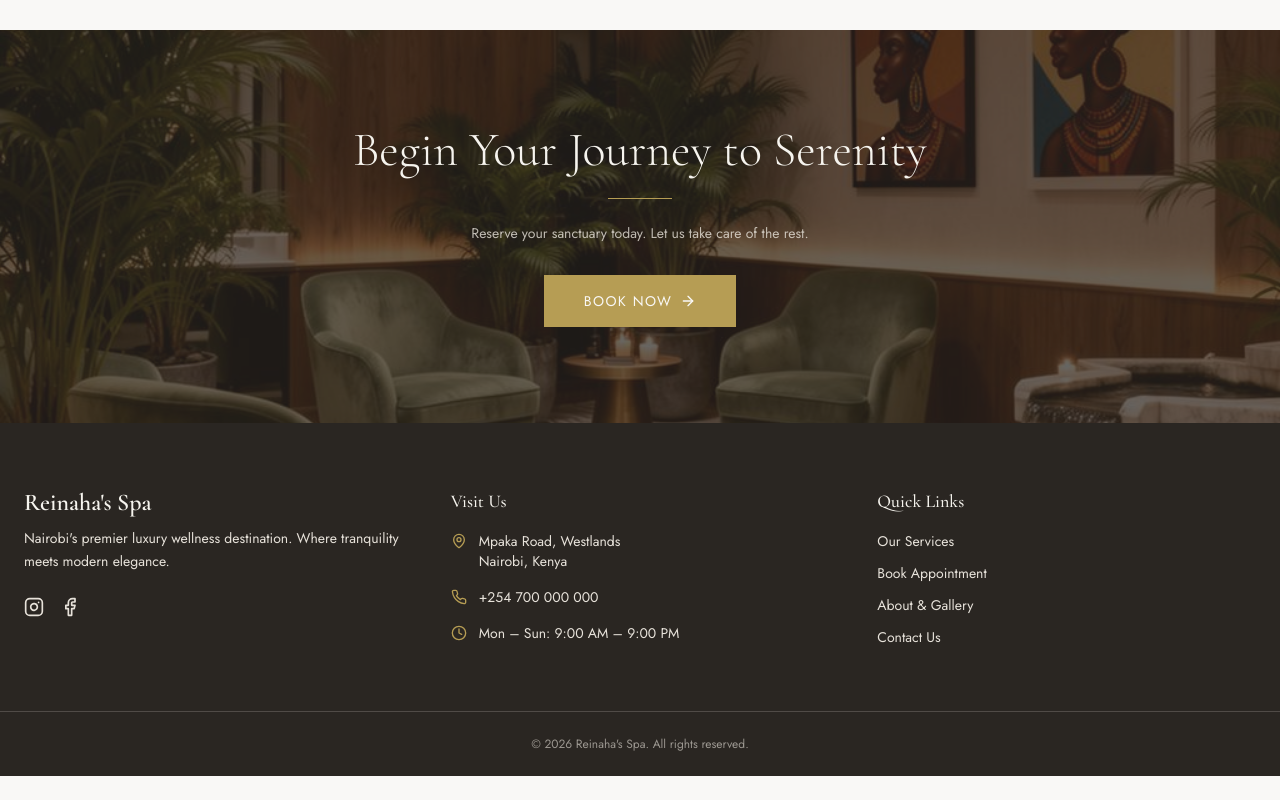
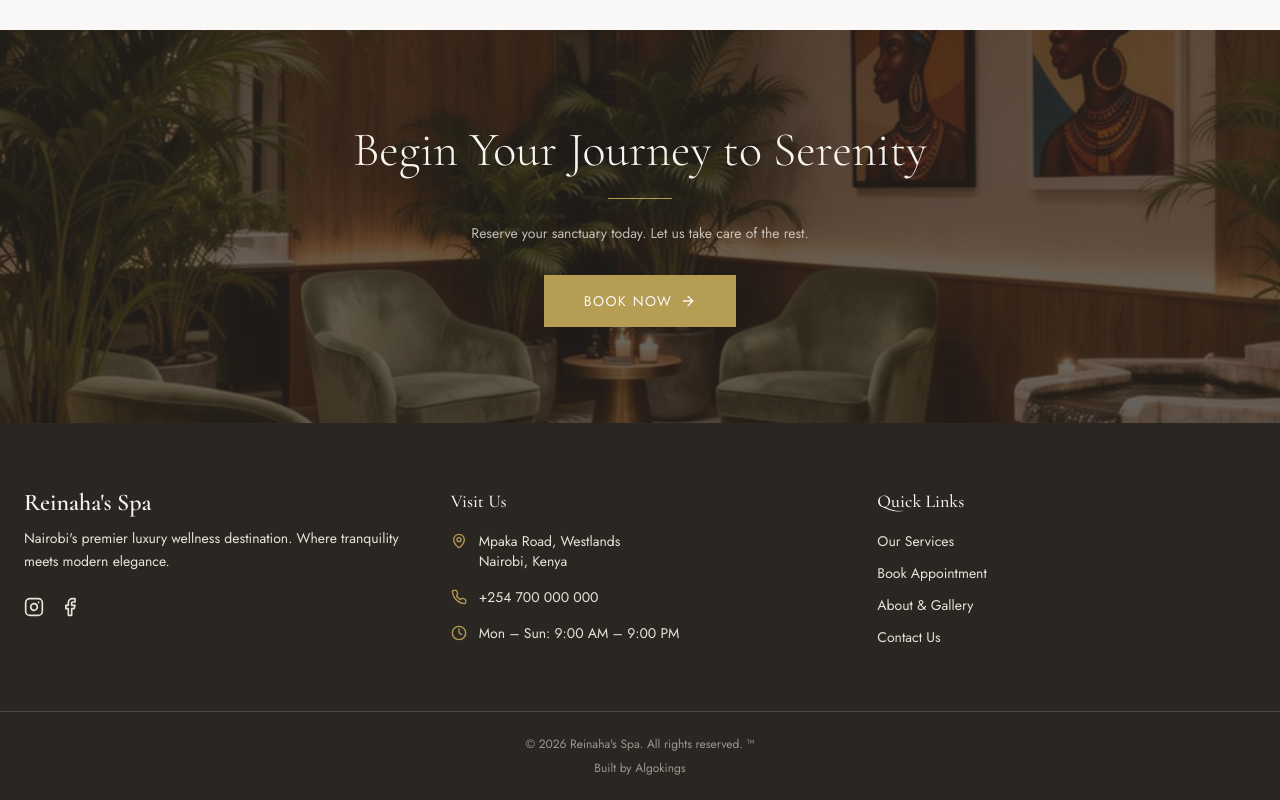
Before and after one commit to Rotz-kirwa/reinah.spa, a React (Vite) app: page / in a window 1280 px wide. Shown: the part 3631-4431 px from the top of the page. Before the commit the page ends 4407 px from the top, so only its background shows below. Built offline with nearby package versions, Linux system fonts and the light colour scheme; the HTML template or start-up script is replaced by a standard one.

Commit message:
update footer trademark and credit

```diff
--- a/src/components/Footer.tsx
+++ b/src/components/Footer.tsx
@@ -45,8 +45,9 @@ const Footer = () => (
         </div>
       </div>
     </div>
-    <div className="border-t border-cream-dark/20 text-center py-6 text-xs text-cream-dark/60 font-body">
-      © {new Date().getFullYear()} Reinaha's Spa. All rights reserved.
+    <div className="border-t border-cream-dark/20 text-center py-6 text-xs text-cream-dark/60 font-body space-y-2">
+      <p>© {new Date().getFullYear()} Reinaha's Spa. All rights reserved. ™</p>
+      <p>Built by Algokings</p>
     </div>
   </footer>
 );
```
